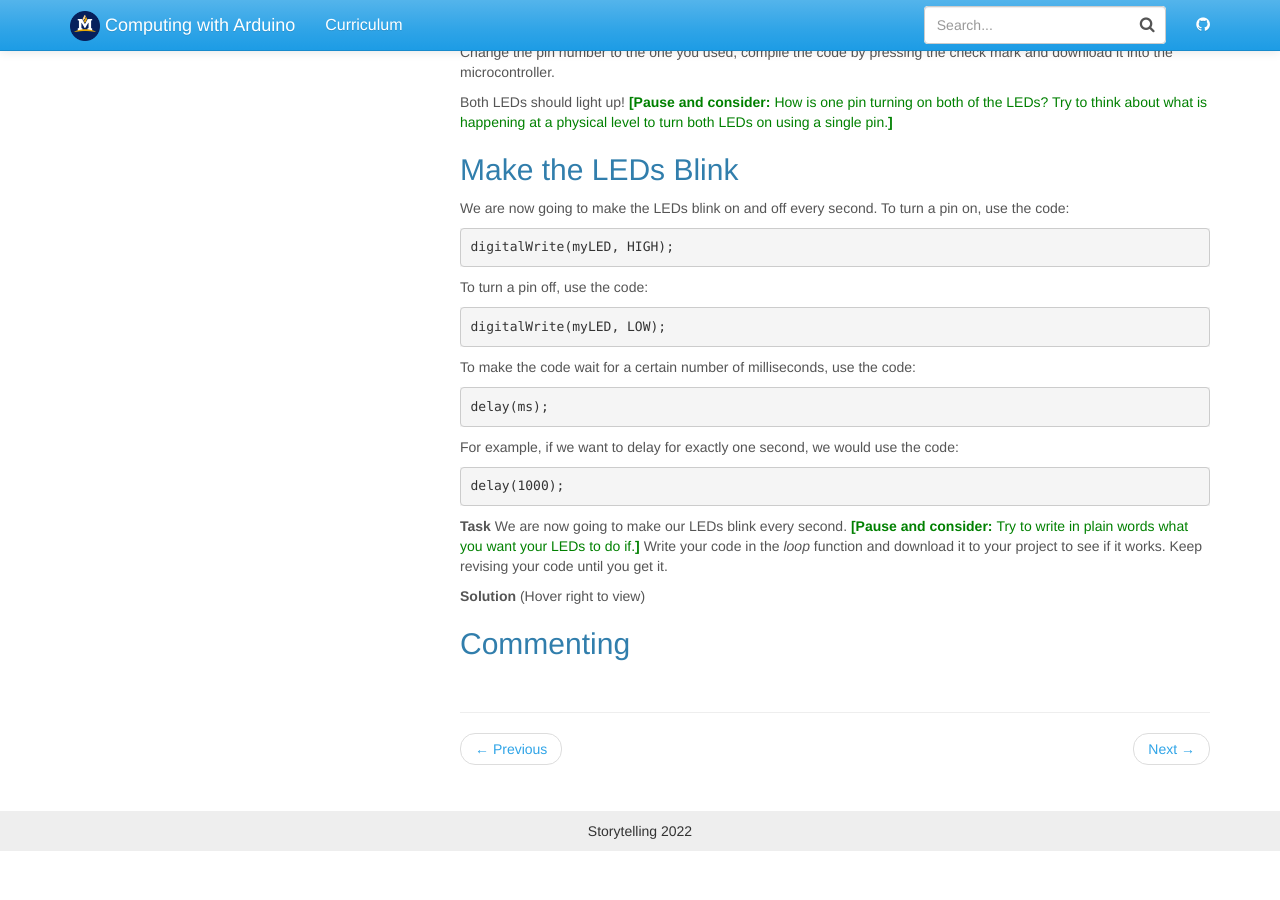
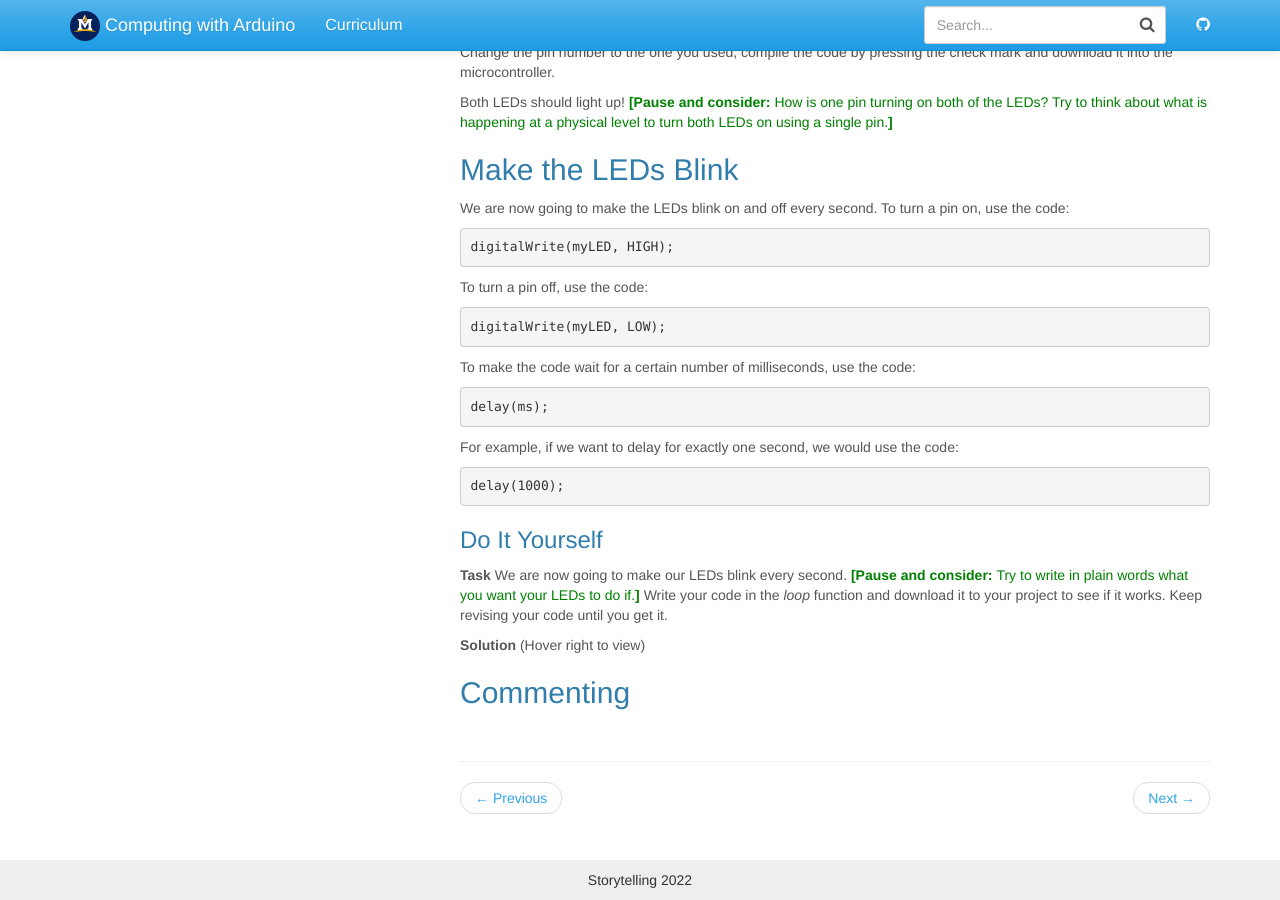
Before and after one commit to jake-chipps/friendometer, a Jekyll site: the page built from _docs/lessons/1-2.md, in a window 1280 px wide and 900 px high, scrolled down 2113 px. Built offline with Jekyll 4.4.1, drawn with Linux system fonts in a browser that asks for light colours; before the commit the page ends 2964 px from its top, so only the background shows below that.

Commit message:
Update 1-2.md

````diff
--- a/_docs/lessons/1-2.md
+++ b/_docs/lessons/1-2.md
@@ -82,12 +82,12 @@ For example, if we want to delay for exactly one second, we would use the code:
 delay(1000);
 ```
 
+### Do It Yourself
+
 **Task** We are now going to make our LEDs blink every second. <span class="think">Try to write in plain words what you want your LEDs to do if.</span> Write your code in the *loop* function
 and download it to your project to see if it works. Keep revising your code until
 you get it.
 
 **Solution** (Hover right to view) <span class="solution">Turn LEDs on. Delay 1000. Turn LEDs off. Delay 1000.</span>
 
-
-
 ## Commenting
````
